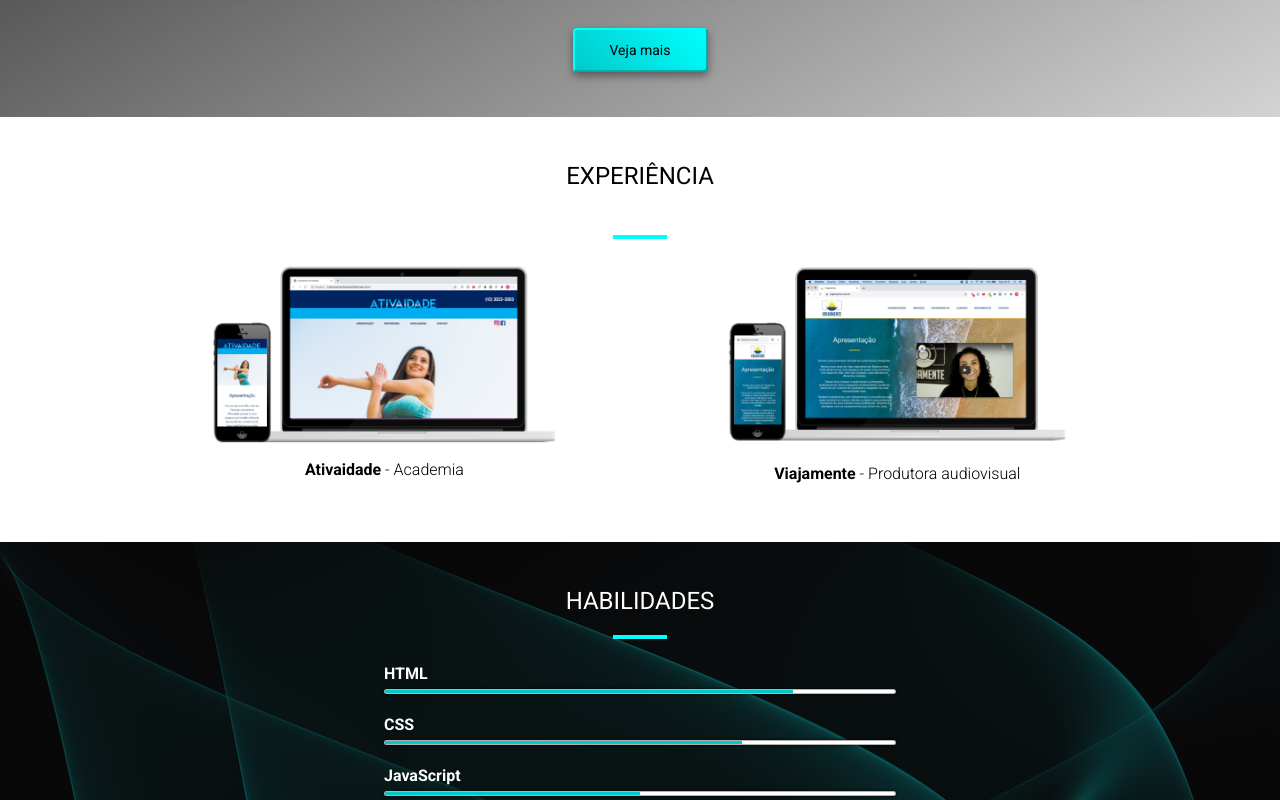
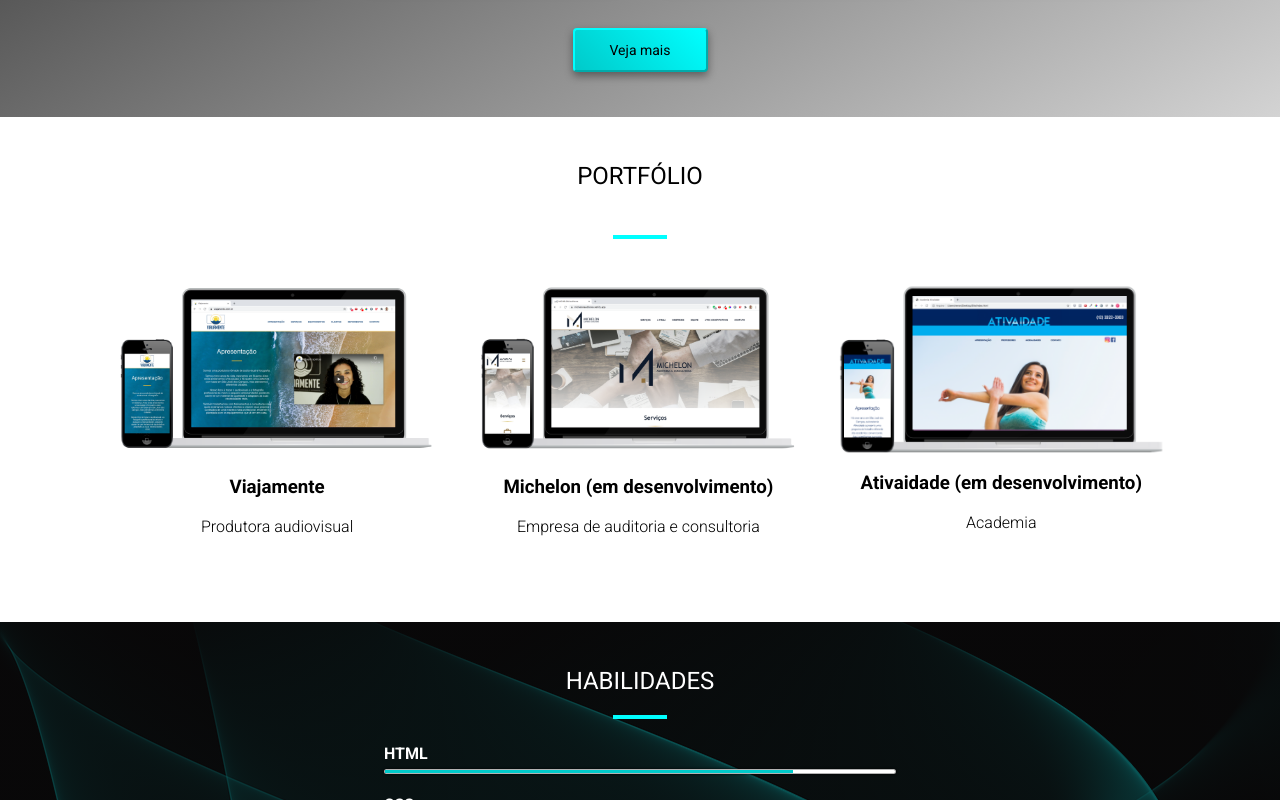
Before and after one commit to renanalvarenga/curriculum, a React (Create React App) app: page / in a window 1280 px wide. Shown: the part 1340-2140 px from the top of the page. Built offline with nearby package versions, Linux system fonts and the light colour scheme.

Commit message:
portfolio

```diff
--- a/src/experience/Experience.js
+++ b/src/experience/Experience.js
@@ -3,23 +3,34 @@ import React from 'react'
 import styled from 'styled-components'
 import Ativaidade from './pictureAtivaidade.png'
 import Viajamente from './pictureViajamente.png'
+import Michelon from './pictureMichelon.png'
 
 function Experience() {
   return (
-    <ExperienceContent id="experiencia">
-      <h1>Experiência</h1>
+    <ExperienceContent id="portfolio">
+      <h1>Portfólio</h1>
       <hr />
         <div>
-          <div>
-            <img src={Ativaidade} alt="logoAtivaidade" />
-              <p><b>Ativaidade</b> - Academia</p>
-          </div>
           <div>
             <a href='https://www.viajamente.com.br' target='_blank' rel="noopener noreferrer">
               <img src={Viajamente} alt="logoViajamente" />
             </a>
-              <p><b>Viajamente</b> - Produtora audiovisual</p>
+              <h3><b>Viajamente</b></h3>
+              <p>Produtora audiovisual</p>
           </div>
+          <div>
+            <a href='https://michelonauditores.netlify.app/' target='_blank' rel="noopener noreferrer">
+              <img src={Michelon} alt="logoMichelon" />
+            </a>
+              <h3><b>Michelon (em desenvolvimento)</b></h3>
+              <p>Empresa de auditoria e consultoria</p>
+          </div>
+          <div>
+            <img src={Ativaidade} alt="logoAtivaidade" />
+              <h3><b>Ativaidade (em desenvolvimento)</b></h3>
+              <p>Academia</p>
+          </div>
+
         </div>
     </ExperienceContent>
   )
@@ -29,7 +40,7 @@ export default Experience;
 
 const ExperienceContent = styled.section`
   padding: 0 220px 25px 220px;
-  height: 400px;
+  height: auto;
 
   & > div {
     display: flex;
@@ -40,18 +51,19 @@ const ExperienceContent = styled.section`
       display: flex;
       flex-direction: column;
       align-items: center;
-
-      &:first-child {
-        margin-right: 20%;
-      }
+      padding: 20px;
 
       img {
-        height: 180px;
+        height: 170px;
 
         &:hover {
           transform: scale(1.1);
           cursor: pointer;
         }
+      }
+
+      p {
+        margin-top: 0;
       }
     }
   }
@@ -59,24 +71,17 @@ const ExperienceContent = styled.section`
   @media only screen
   and (min-width: 320px)
   and (max-width: 568px) {
-    padding: 0 0px 25px 0px;
+    padding: 0 0 25px 0;
     height: auto;
 
     & > div {
       flex-direction: column;
-
-      & div:first-child {
-        margin-right: 0;
-        padding-bottom: 30px;
-      }
+      margin-right: 0;
+    }
 
       img {
-        height: 160px;
-        width: 300px;
-
-      img:first-child {
-        padding-right: 0px;
-      }
+        height: 140px;
+        width: 280px;
     }
   }
 `
--- a/src/header/Header.js
+++ b/src/header/Header.js
@@ -8,7 +8,7 @@ function Header() {
       <nav>
         <ul>
           <li><a href="#certificados">Certificados</a></li>
-          <li><a href="#experiencia">Experiência</a></li>
+          <li><a href="#portfolio">Portfólio</a></li>
           <li><a href="#habilidades">Habilidades</a></li>
           <li><a href="#hobbies">Idiomas e Interesses</a></li>
         </ul>
```
Also changed, not shown: src/experience/pictureMichelon.png (added), src/experience/pictureViajamente.png.
